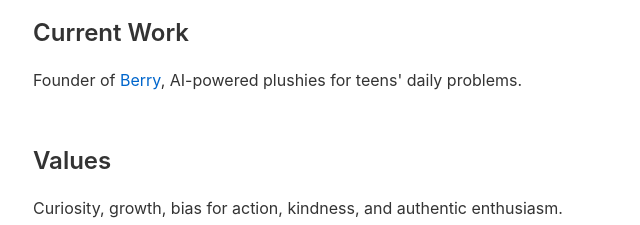
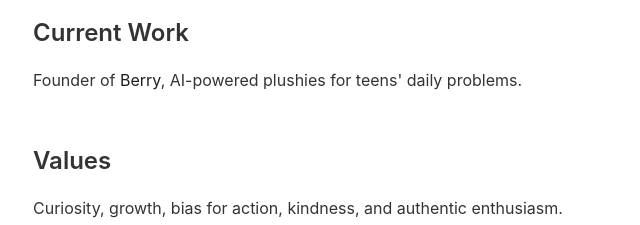
Before and after one commit to alxthe/alxmat, a plain HTML site: page index.html in a window 1280 px wide. Shown: the part 575-800 px from the top of the page, 307-947 px from the left. Drawn offline with Linux system fonts and the light colour scheme.

Commit message:
Update index.html

```diff
--- a/index.html
+++ b/index.html
@@ -13,7 +13,7 @@
             color: #333;
         }
         a {
-            color: #0066cc;
+            color: #1E1E1E;
             text-decoration: none;
         }
         a:hover {
```
